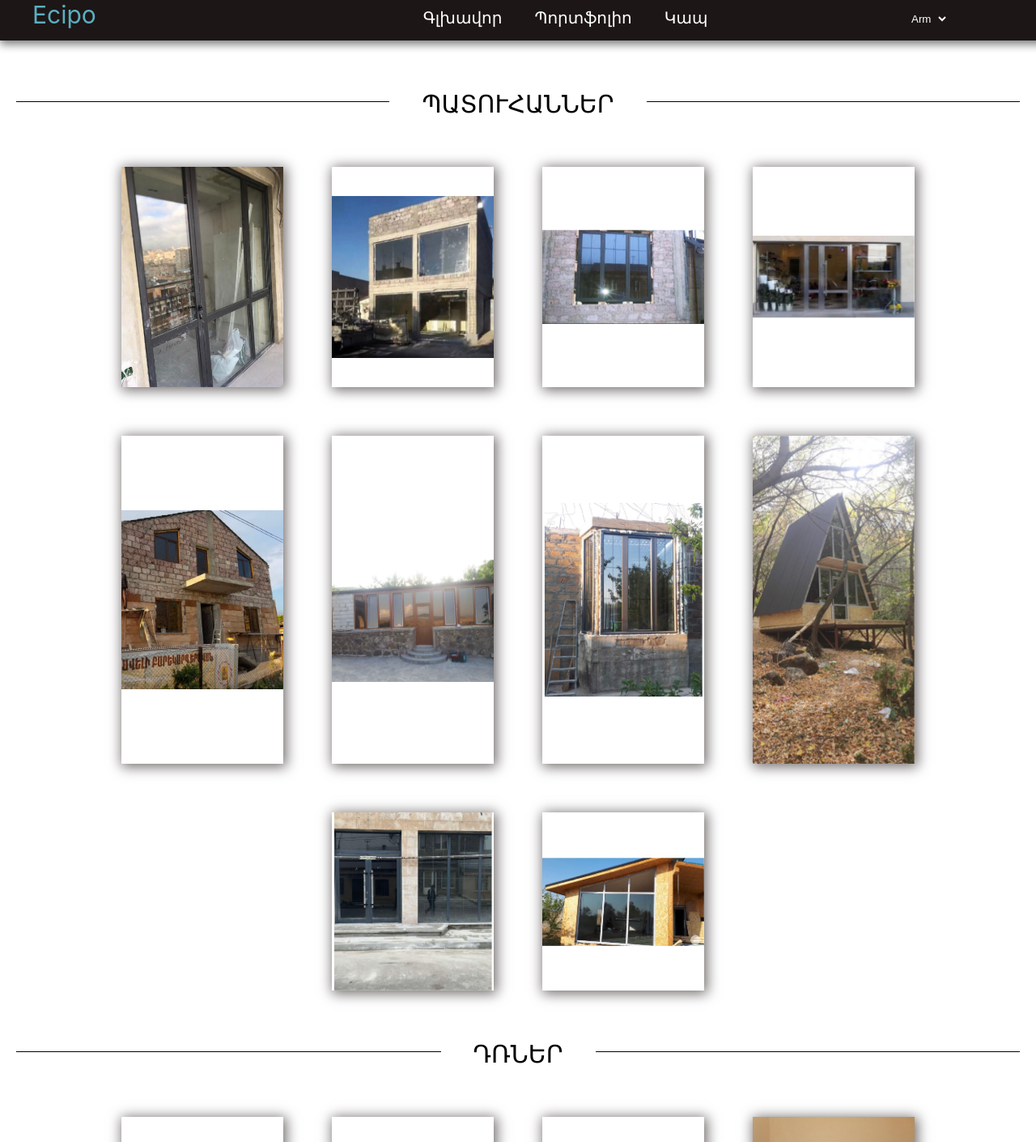
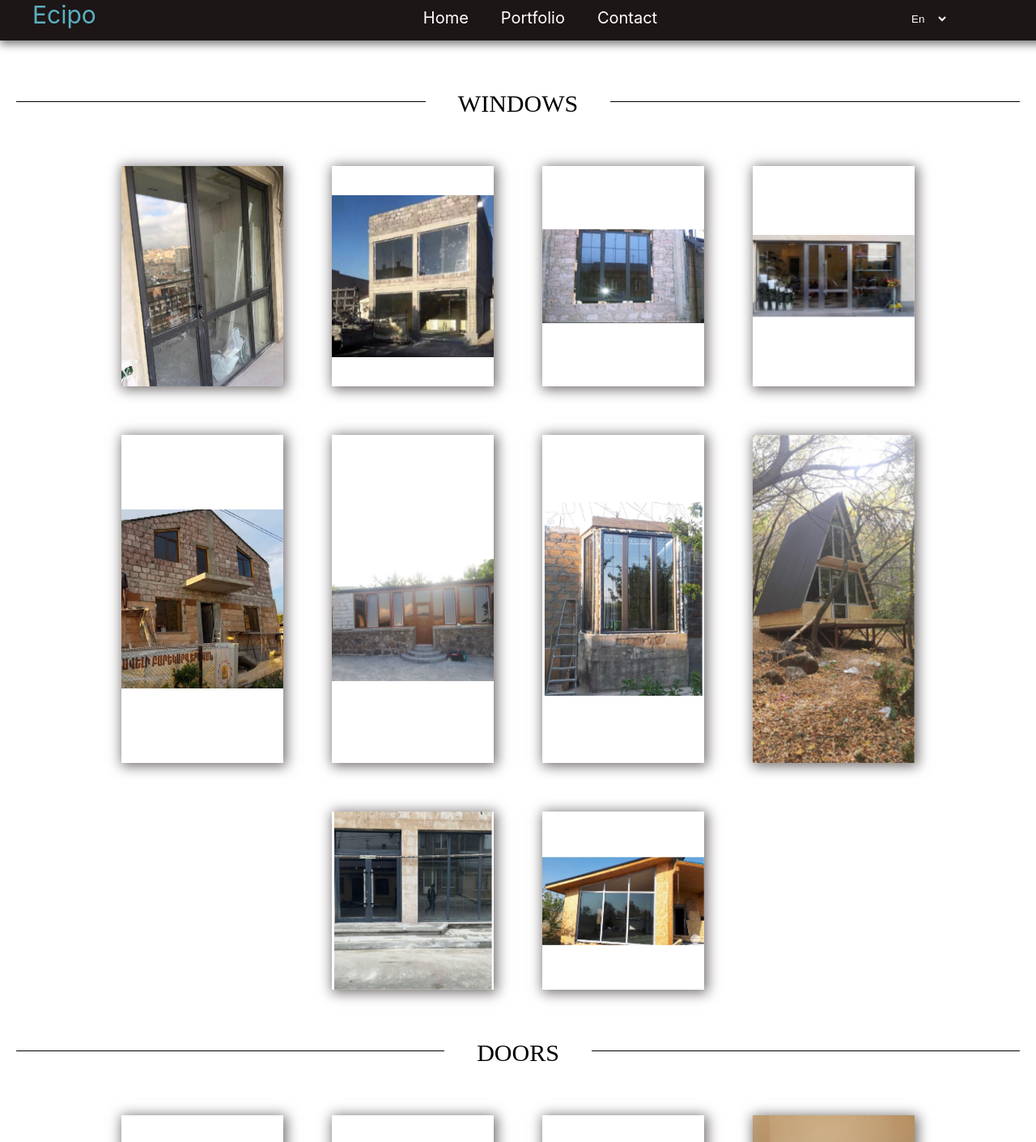
Before and after one commit to ani-kesh/ecipo-react, a React (Create React App) app: page /our-works in a window 1280 px wide. Shown: the top 1410 px of the page at 81% size. Built offline with nearby package versions, Linux system fonts and the light colour scheme; no server answers.

Commit message:
feat: add multiple language in all pages

```diff
--- a/public/locales/arm/translation.json
+++ b/public/locales/arm/translation.json
@@ -8,5 +8,8 @@
   "phone": "Հեռախոս`",
   "address": "Հասցե`",
   "addressText": "Օդեսայի 2, Շենգավիթ, 0050, Երևան, Հայաստան",
-  "slogan": "ՈՐԱԿՅԱԼ ԵՎ ԺԱՄԱՆԱԿԻՆ"
+  "slogan": "ՈՐԱԿՅԱԼ ԵՎ ԺԱՄԱՆԱԿԻՆ",
+  "home": "Գլխավոր",
+  "work": "Պորտֆոլիո",
+  "contact": "Կապ"
 }
--- a/public/locales/en/translation.json
+++ b/public/locales/en/translation.json
@@ -8,5 +8,8 @@
   "phone": "Phone:",
   "address": "Address:",
   "addressText": "Odessa 2, Shengavit, 0050, Yerevan, Armenia",
-  "slogan": "QUALITATIVE AND ON TIME"
+  "slogan": "QUALITATIVE AND ON TIME",
+  "home":"Home",
+  "work":"Portfolio",
+  "contact":"Contact"
 }
--- a/public/locales/ru/translation.json
+++ b/public/locales/ru/translation.json
@@ -8,5 +8,8 @@
   "phone": "Телефон:",
   "address": "Адрес:",
   "addressText": "Одесса 2, Шенгавит, 0050, Ереван, Армения",
-  "slogan": "КАЧЕСТВЕННЫЙ И ВО ВРЕМЯ"
+  "slogan": "КАЧЕСТВЕННЫЙ И ВО ВРЕМЯ",
+  "home": "Главная",
+  "work": "Портфолио",
+  "contact": "Контакт"
 }
--- a/src/components/Contact/Contact.jsx
+++ b/src/components/Contact/Contact.jsx
@@ -1,4 +1,5 @@
 import { Link } from "react-router-dom";
+import { useTranslation } from "react-i18next";
 import styled from "styled-components";
 import { FontAwesomeIcon } from "@fortawesome/react-fontawesome";
 import {
@@ -22,6 +23,8 @@ const A = styled.a`
 `;
 
 export default function Contact() {
+  const { t } = useTranslation();
+
   return (
     <div className={contact}>
       <div className={contactLeft}>
@@ -41,14 +44,16 @@ export default function Contact() {
         <div className={address}>
           <address>
             <p>
-              Էլ․ փոստ` &nbsp;
+              {t("email")} &nbsp;
               <A href="mailto:myecipo@gmail.com">myecipo@gmail.com</A>
             </p>
             <p>
-              Հեռախոս` &nbsp;
+              {t("phone")} &nbsp;
               <A href="tel:+37443560560">(374)43-560-560</A>
             </p>
-            <p>Հասցե` &nbsp; Օդեսայի 2, Շենգավիթ, 0050, Երևան, Հայաստան</p>
+            <p>
+              {t("address")} &nbsp; {t("addressText")}
+            </p>
           </address>
         </div>
 
--- a/src/components/Nav/Nav.jsx
+++ b/src/components/Nav/Nav.jsx
@@ -1,7 +1,6 @@
-import React, { useState } from "react";
+import React, { useState, useEffect } from "react";
 import { Link, useHistory } from "react-router-dom";
 import { useTranslation } from "react-i18next";
-import { nanoid } from "nanoid";
 import { FontAwesomeIcon } from "@fortawesome/react-fontawesome";
 import { faBars } from "@fortawesome/free-solid-svg-icons";
 import { faTimes } from "@fortawesome/free-solid-svg-icons";
@@ -13,13 +12,17 @@ import {
   toggleIcon,
   navMobile,
   logo,
-  lang
+  lang,
 } from "./Nav.module.css";
 
 export default function Nav() {
-  const {  i18n,  } = useTranslation();
+  const { i18n, t } = useTranslation();
   const history = useHistory();
   const [toggle, setToggle] = useState(false);
+
+  useEffect(() => {
+    i18n.changeLanguage("en");
+  }, []);
 
   const changeLanguage = (lng) => {
     i18n.changeLanguage(lng);
@@ -36,18 +39,21 @@ export default function Nav() {
       </div>
       <nav className={`${toggle ? navMobile : nav}`}>
         <ul>
-          {Object.values(Routes).map((fn) => {
-            const { path, text } = fn();
-            return !path.includes("*") ? (
-              <li key={nanoid()} onClick={() => setToggle(false)}>
-                <Link to={path} className={link}>
-                  {text}
-                </Link>
-              </li>
-            ) : (
-              <React.Fragment key={nanoid()}></React.Fragment>
-            );
-          })}
+          <li onClick={() => setToggle(false)}>
+            <Link to={Routes.home().path} className={link}>
+              {t("home")}
+            </Link>
+          </li>
+          <li onClick={() => setToggle(false)}>
+            <Link to={Routes.works().path} className={link}>
+              {t("work")}
+            </Link>
+          </li>
+          <li onClick={() => setToggle(false)}>
+            <Link to={Routes.contact().path} className={link}>
+              {t("contact")}
+            </Link>
+          </li>
         </ul>
       </nav>
       <div className={toggleIcon}>
@@ -58,7 +64,11 @@ export default function Nav() {
         )}
       </div>
 
-      <select className={lang} onChange={(ev) => changeLanguage(ev.target.value)}>
+      <select
+        className={lang}
+        onChange={(ev) => changeLanguage(ev.target.value)}
+        value={i18n.language}
+      >
         <option value="arm">Arm</option>
         <option value="en">En</option>
         <option value="ru">Ru</option>
--- a/src/components/OurWorks/OurWorks.jsx
+++ b/src/components/OurWorks/OurWorks.jsx
@@ -1,4 +1,5 @@
 import React from "react";
+import { useTranslation } from "react-i18next";
 import { nanoid } from "nanoid";
 import {
   container,
@@ -11,12 +12,13 @@ import {
 } from "./OurWorks.module.css";
 
 export default function OurWorks() {
+  const { t } = useTranslation();
   const images = Array(10).fill("");
 
   return (
     <div className={container}>
       <p className={subMenu}>
-        <span>Պատուհաններ</span>
+        <span>{t("windows")}</span>
       </p>
 
       {images?.map((el, ind) => {
@@ -30,8 +32,7 @@ export default function OurWorks() {
             <div className={blockText}>
               <div className={textHead}>Ecipo</div>
               <div className={textQuote}>
-                ՈՐԱԿՅԱԼ <br /> ԵՎ <br />
-                ԺԱՄԱՆԱԿԻՆ
+              {t("slogan")}
               </div>
             </div>
           </div>
@@ -39,7 +40,7 @@ export default function OurWorks() {
       })}
 
       <p className={subMenu}>
-        <span>Դռներ</span>
+        <span>{t("doors")}</span>
       </p>
       {images.map((el, ind) => {
         return (
@@ -52,8 +53,7 @@ export default function OurWorks() {
             <div className={blockText}>
               <div className={textHead}>Ecipo</div>
               <div className={textQuote}>
-                ՈՐԱԿՅԱԼ <br /> ԵՎ <br />
-                ԺԱՄԱՆԱԿԻՆ
+                {t("slogan")}
               </div>
             </div>
           </div>
@@ -61,7 +61,7 @@ export default function OurWorks() {
       })}
 
       <p className={subMenu}>
-        <span>Լոգախցիկներ</span>
+        <span>{t("showerCabin")}</span>
       </p>
       {images.map((el, ind) => {
         return (
@@ -76,8 +76,7 @@ export default function OurWorks() {
             <div className={blockText}>
               <div className={textHead}>Ecipo</div>
               <div className={textQuote}>
-                ՈՐԱԿՅԱԼ <br /> ԵՎ <br />
-                ԺԱՄԱՆԱԿԻՆ
+              {t("slogan")}
               </div>
             </div>
           </div>
```
